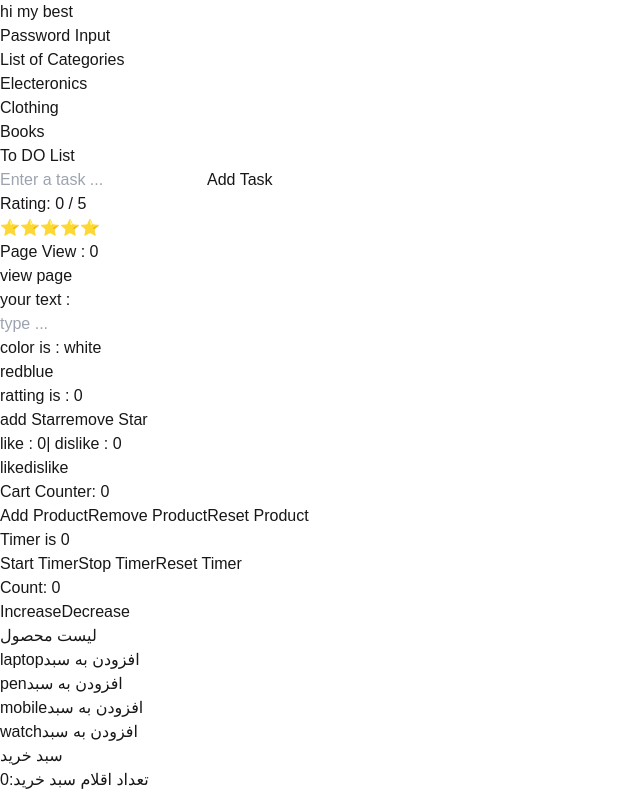
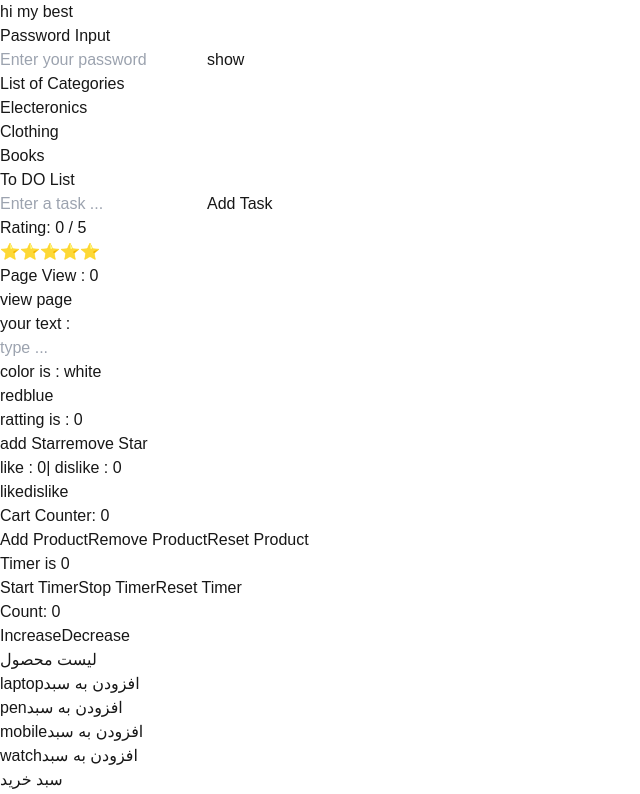
Before and after one commit to frau-azadeh/reactsample, a Next.js app: page / in a window 1280 px wide. Shown: the top 794 px of the page, without its empty margins (0-640 px from the left). Built offline with nearby package versions, Linux system fonts and the light colour scheme.

Commit message:
write PasswordInput Component

```diff
--- a/src/app/component/PasswordInput.tsx
+++ b/src/app/component/PasswordInput.tsx
@@ -1,12 +1,30 @@
 'use client'
-import React from 'react'
+import React, { useState } from 'react'
 
 export const PasswordInput:React.FC = () => {
+  const[password, setPassword]=useState<string>('');
+  const[showPassword, setShowPassword]=useState<boolean>(false);
+
+  const toggleShowPassword =()=>{
+    setShowPassword(!showPassword);
+  }
   return (
     <div className='flex flex-col items-center p-4 bg-gray-100'>
         <h4  className='text-2xl text-blue-950 mb-4'>Password Input</h4>
         <div className='relative'>
-
+          <input
+            type={showPassword?'text':'password'}
+            value={password}
+            className='border border-gray-300 rounded-lg p-2 w-64'
+            placeholder='Enter your password'
+            onChange={(e)=>setPassword(e.target.value)}
+            />
+          <button
+            className='absolute right-2 top-1/2 transform -translate-y-1/2 bg-blue-500 text-white px-2 py-1 rounded'
+            onClick={toggleShowPassword}
+            >
+              {showPassword ? 'hide':'show'}
+            </button>
         </div>
 
     </div>
```
